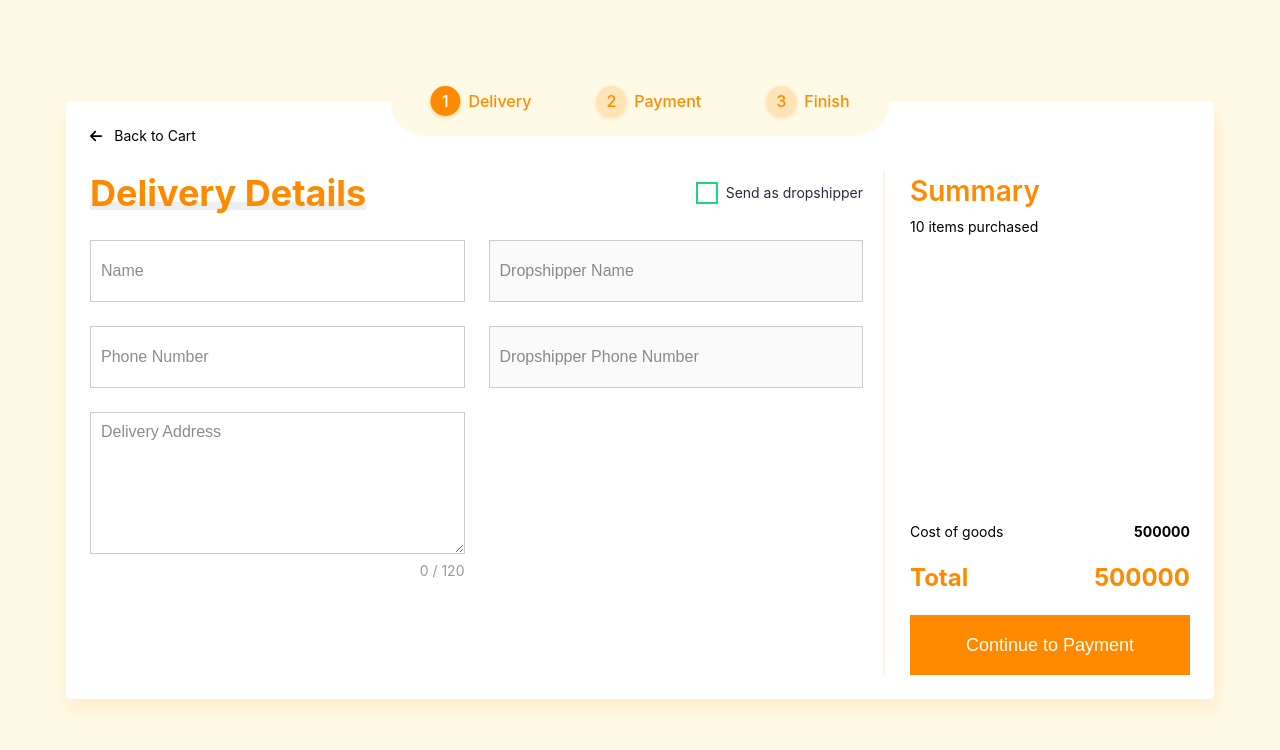
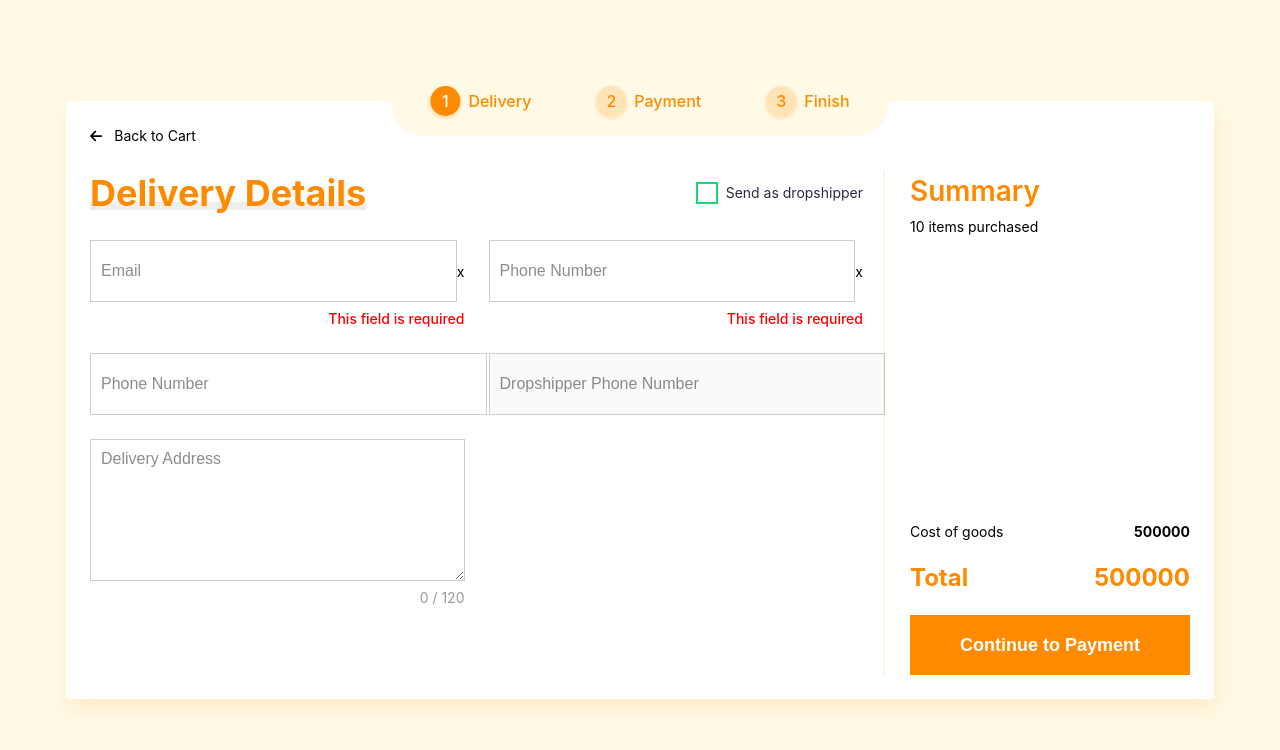
Before and after one commit to imantoafiif/jakmall-app, a Vue app: page / in a window 1280 px wide. Shown: the top 750 px of the page. Built offline with nearby package versions, Linux system fonts and the light colour scheme.

Commit message:
rework page 1

```diff
--- a/src/components/delivery.vue
+++ b/src/components/delivery.vue
@@ -4,7 +4,6 @@
     import { ref, watch } from 'vue';
     import { usePurchaseOverview } from '../stores/purchaseOverview'
 
-    const name = ref('')
     const address = ref('')
     const overview = usePurchaseOverview()
 
@@ -35,14 +34,27 @@
             </div>
         </div>
         <div class="delivery-container__input-grouping">
-            <input placeholder="Name" v-model="name" />
-            <input :disabled="!overview.is_dropshipping" placeholder="Dropshipper Name" v-model="overview.dropshipper" />
-            <input placeholder="Phone Number" v-model="name" />
+            <div class="delivery-container__input-grouping__template">
+                <div class="delivery-container__input-grouping__template__container">
+                    <input placeholder="Email" v-model="overview.name.value" />
+                    x
+                </div>
+                <p v-if="overview.name.error_code == 1">This field is required</p>
+            </div>
+            <div class="delivery-container__input-grouping__template">
+                <div class="delivery-container__input-grouping__template__container">
+                    <input placeholder="Phone Number" v-model="overview.name.value" />
+                    x
+                </div>
+                <p v-if="overview.name.error_code == 1">This field is required</p>
+            </div>
+            <!-- <input :disabled="!overview.is_dropshipping" placeholder="Dropshipper Name" v-model="overview.dropshipper" /> -->
+            <input placeholder="Phone Number" v-model="overview.phone.value" />
             <input :disabled="!overview.is_dropshipping" placeholder="Dropshipper Phone Number" v-model="overview.dropshipper_phone" />
             <div class="delivery-container__input-grouping__textarea-container">
                 <textarea
                     maxlength="120"
-                    v-model="address"
+                    v-model="overview.address.value"
                     placeholder="Delivery Address"></textarea>
                 <span>{{ address.length }} / 120</span>
             </div>
@@ -74,6 +86,25 @@
             grid-template-columns: 1fr 1fr
             gap 24px
 
+            &__template
+                display flex
+                flex-direction column
+
+                &__container
+                    display flex
+                    flex-direction row
+                    align-items center
+
+                &__is-danger
+                    border: 1px solid red !important
+
+                & > p
+                    margin-top 6px
+                    margin-bottom 0
+                    text-align right
+                    font-weight 500
+                    color red
+
             &__textarea-container
                 display flex
                 flex-direction column
@@ -88,6 +119,9 @@
                 border 1px solid #CCCCCC
                 padding 0 10px
                 font-family arial
+                font-size 16px
+                font-weight 600
+                width 100%
 
                 &::placeholder
                     font-size 16px
--- a/src/components/main-display.vue
+++ b/src/components/main-display.vue
@@ -5,16 +5,18 @@
     import finish from './finish.vue';
     import payment from './payment.vue';
     import summaries from './summary.vue';
-    import { ref, watch, shallowRef, onMounted }  from 'vue';
+    import { watch, shallowRef, onMounted }  from 'vue';
 
-    const name = ref('')
-    const address = ref('')
     const view = shallowRef(delivery)
     const overview = usePurchaseOverview()
+    const onProceed = () => {
+        console.log(1)
+    }
 
     overview.$subscribe(() => {
         const state = JSON.stringify(overview)
         localStorage.setItem('user-state', state)
+        console.log(state)
     }, { detached: true })
 
     onMounted(() => {
@@ -46,9 +48,8 @@
             <keep-alive :max="3">
                 <component :is="view"></component>
             </keep-alive>
-            <!-- <delivery></delivery> -->
         </div>
-        <summaries></summaries>
+        <summaries @proceed="onProceed()"/>
     </div>
 </template>
 
--- a/src/components/summary.vue
+++ b/src/components/summary.vue
@@ -56,9 +56,14 @@
                 <strong>Total</strong>
                 <strong>{{ total }}</strong>
             </h1>
+            <!-- <button
+                v-if="overview.page < 3"
+                @click="() => overview.setPage(overview.page + 1)">
+                {{ buttonMessage() }}
+            </button> -->
             <button
                 v-if="overview.page < 3"
-                @click="() => overview.setPage(overview.page + 1)">
+                @click="$emit('proceed')">
                 {{ buttonMessage() }}
             </button>
         </div>
@@ -108,6 +113,7 @@
                 color white
                 margin-top 18.76px
                 cursor pointer
+                font-weight 600
 
             & > p
                 display flex
--- a/src/stores/purchaseOverview.js
+++ b/src/stores/purchaseOverview.js
@@ -4,9 +4,18 @@ export const usePurchaseOverview = defineStore('overview', {
     state: () => {
         return {
             page: 1,
-            name: null,
-            phone: null,
-            address: null,
+            name: {
+                value: null,
+                error_code: 1,
+            },
+            phone: {
+                value: null,
+                error_code: 0,
+            },
+            address: {
+                value: null,
+                error_code: 0,
+            },
             is_dropshipping: false,
             dropshipper: null,
             dropshipper_phone: null,
```
